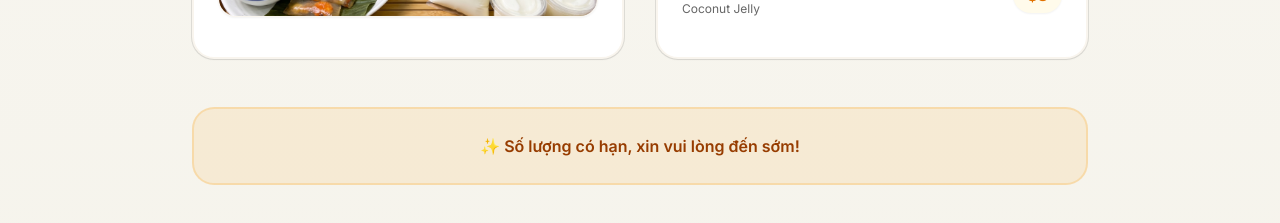
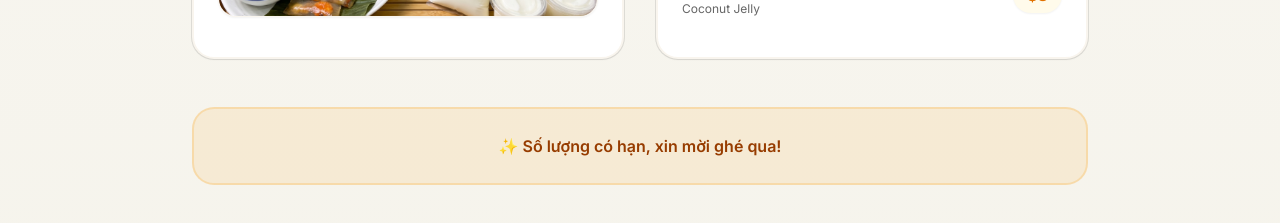
Before and after one commit to hieuliem/community-market, a Next.js app: page / in a window 1280 px wide. Shown: the part 1420-1643 px from the top of the page. Built offline with nearby package versions, Linux system fonts and the light colour scheme; no server answers; a web font is replaced by a local one.

Commit message:
Update weekend treat invitation text

```diff
--- a/src/components/sections/WeekendTreat.tsx
+++ b/src/components/sections/WeekendTreat.tsx
@@ -100,7 +100,7 @@ export function WeekendTreat() {
 
         <div className="mt-12 bg-amber-500/10 border-2 border-amber-500/20 rounded-3xl p-6 text-center space-y-4">
           <p className="text-sm md:text-base font-semibold text-amber-800 dark:text-amber-300 leading-relaxed max-w-xl mx-auto flex items-center justify-center gap-1.5">
-            ✨ Số lượng có hạn, xin vui lòng đến sớm!
+            ✨ Số lượng có hạn, xin mời ghé qua!
           </p>
         </div>
       </div>
```
